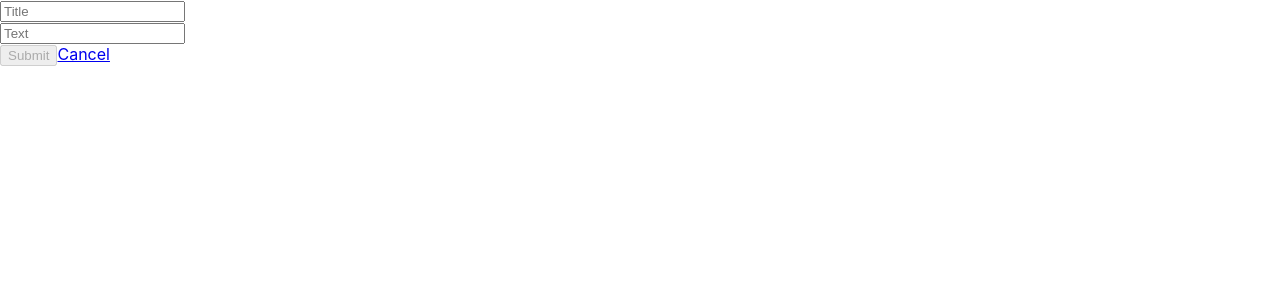
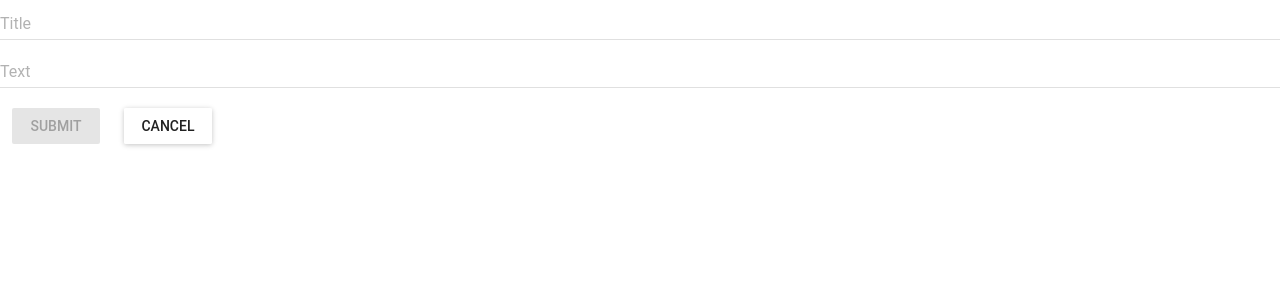
Before and after one commit to ken-1200/react-redux-app, a React (Create React App) app: page /task/new in a window 1280 px wide. Shown: the top 300 px of the page. Built offline with nearby package versions, Linux system fonts and the light colour scheme.

Commit message:
feat: 新規作成画面UI修正

```diff
--- a/src/components/NewTask.tsx
+++ b/src/components/NewTask.tsx
@@ -2,6 +2,8 @@
 import { connect } from 'react-redux';
 import { Field, reduxForm } from 'redux-form';
 import { Link } from 'react-router-dom';
+import RaisedButton from 'material-ui/RaisedButton';
+import TextField from 'material-ui/TextField';
 
 import { createTask } from '../actions';
 import '../App.css';
@@ -26,20 +28,26 @@
   }
 
   // メンバ関数
-  private renderField(field: any): JSX.Element {
+  private renderField(field: any) {
     const {
       input,
       label,
       type,
       meta: { touched, error }
-    }
+    }: any
     = field;
 
     return (
-      <div>
-        <input { ...input } placeholder={ label } type={ type } />
-        { touched && error && <span>{ error }</span> }
-      </div>
+      <React.Fragment>
+        <TextField
+          hintText={ label }
+          floatingLabelFixed={ !!label }
+          type={ type }
+          errorText={ touched && error }
+          { ...input }
+          fullWidth={ true }
+        />
+      </React.Fragment>
     )
   }
 
@@ -54,19 +62,17 @@
   render() {
     // propsを引き取っている
     const { handleSubmit, pristine, submitting, invalid }: any = this.props;
+    const style = {
+      margin: "12px",
+    }
 
     return (
       <React.Fragment>
         <form onSubmit={ handleSubmit(this.onSubmit) }>
-          <div>
-            <Field label="Title" name="title" type="text" component={ this.renderField } />
-            <Field label="Text" name="text" type="text" component={ this.renderField } />
-          </div>
-
-          <div>
-            <input type="submit" value="Submit" disabled={ pristine || submitting || invalid } />
-            <Link to="/">Cancel</Link>
-          </div>
+        <div><Field label="Title" name="title" type="text" component={ this.renderField } /></div>
+        <div><Field label="Text" name="text" type="text" component={ this.renderField } /></div>
+        <RaisedButton label="Submit" type="submit" style={ style } disabled={ pristine || submitting || invalid } />
+        <RaisedButton label="Cancel" style={ style } containerElement={ <Link to="/" /> } />
         </form>
       </React.Fragment>
     );
```
